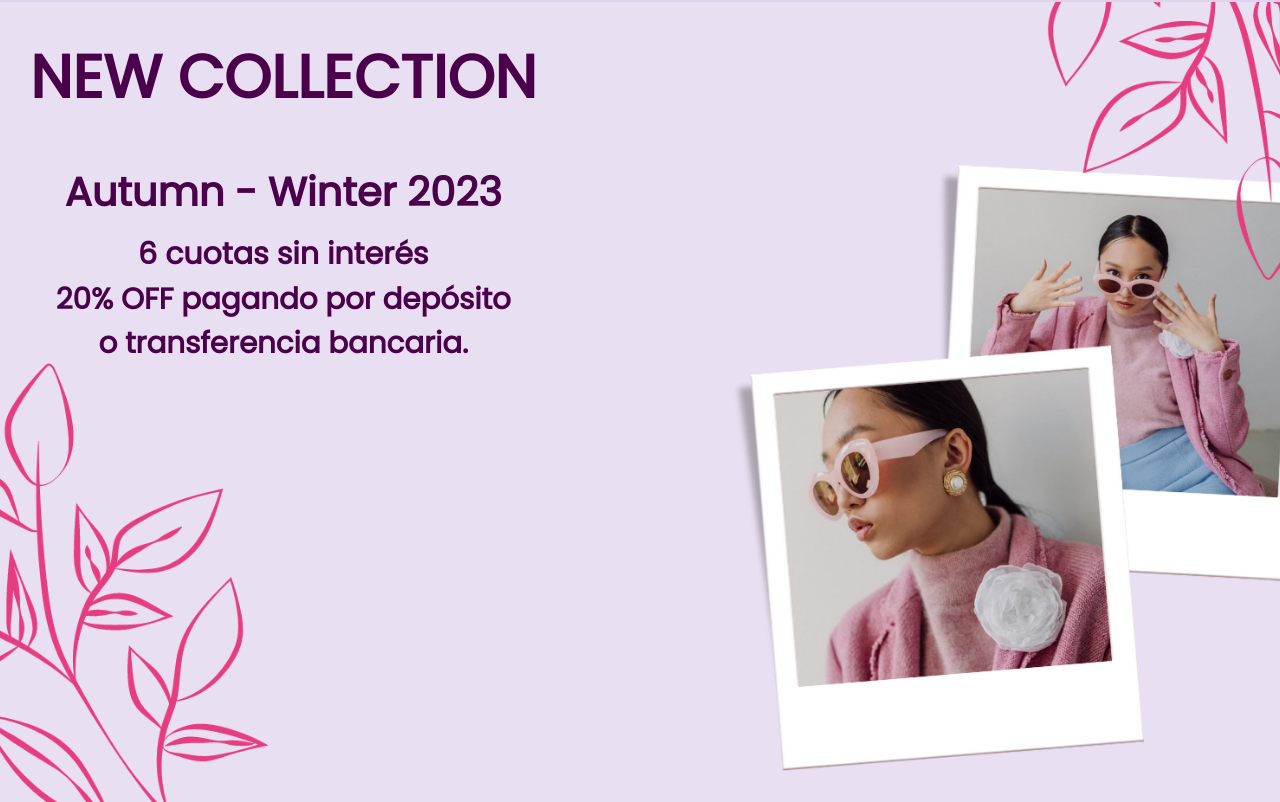
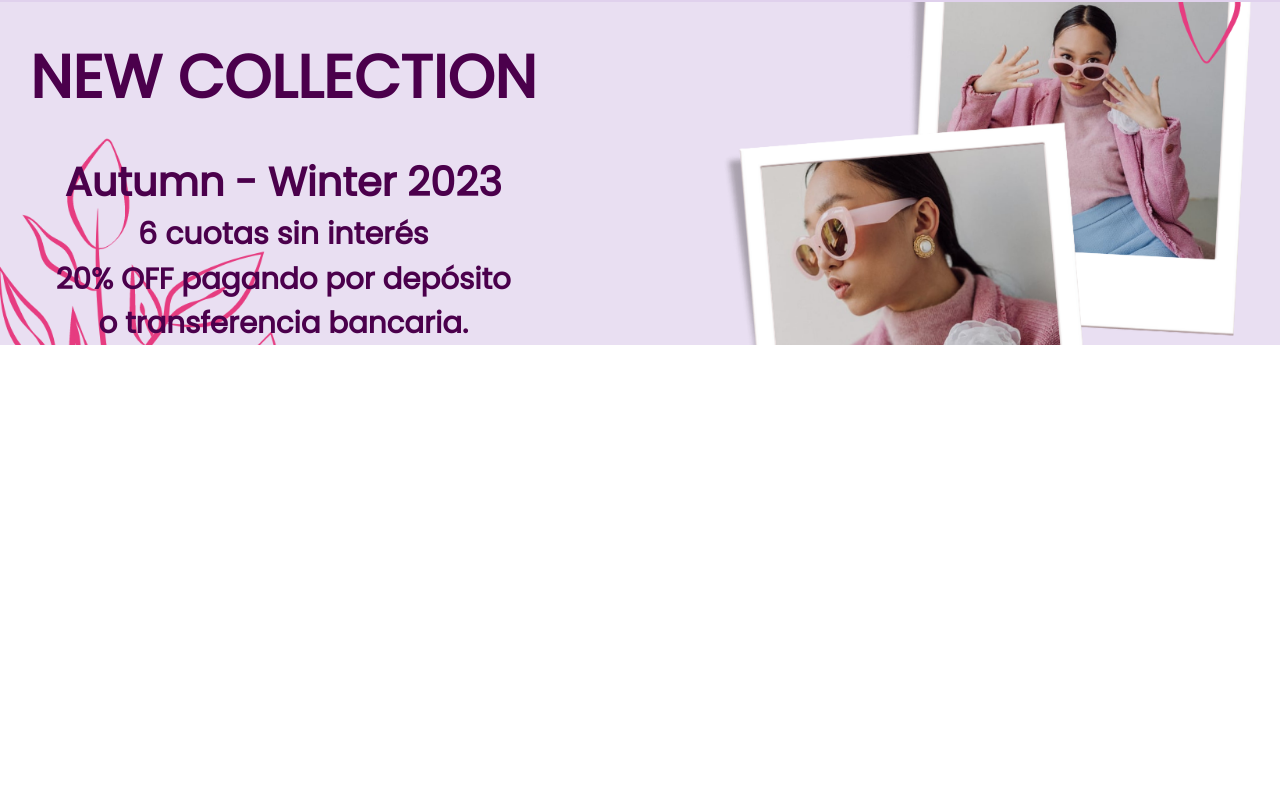
Before and after one commit to arayasilvinagabriela/Proyecto, a plain HTML site: page index.html in a window 1280 px wide. Shown: the part 98-900 px from the top of the page. After the commit the page ends 800 px from the top, so only its background shows below. Drawn offline with Linux system fonts and the light colour scheme; a web font is replaced by a local one.

Commit message:
probando

```diff
--- a/estilos.css
+++ b/estilos.css
@@ -23,6 +23,7 @@ header {
     justify-content: space-between;
     align-items: center;
     padding: 10px 30px;
+    width: 100%;
 }
 
 .logo {
@@ -58,7 +59,12 @@ main {
     background-image: url(imagenes/fondo\ 4.png);
     background-size: cover;
     background-position: center center;
-    height: 800px;
+    height: 100%;
+    width: 100%;
+}
+body{
+    height: 100%;
+    width: 100%;
 }
 
 .contenedor {
@@ -85,7 +91,7 @@ main {
     font-size: 40px;
     text-align: center;
     color: #4b004c;
-    padding: 10px 30px;
+    padding: 10pxgi 30px;
 }
 
 .textodeco {
```
